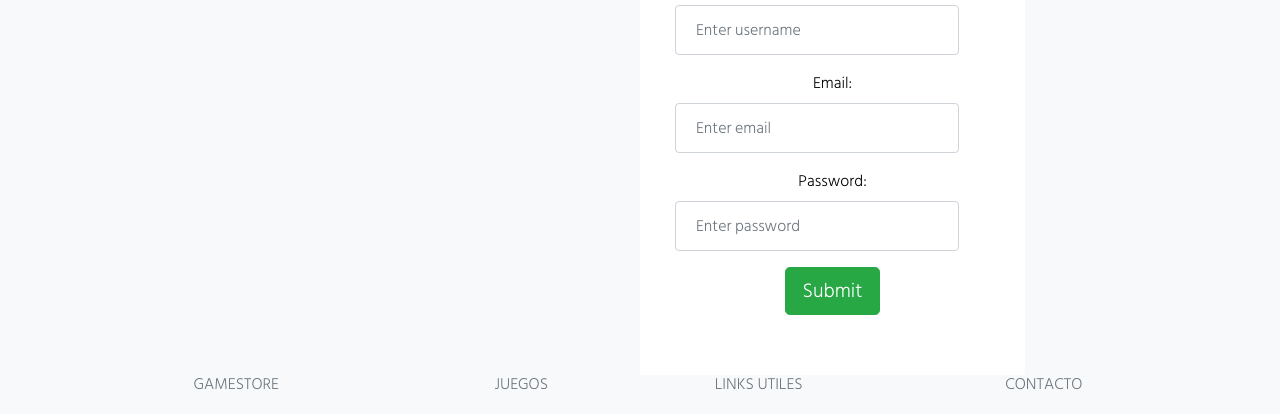
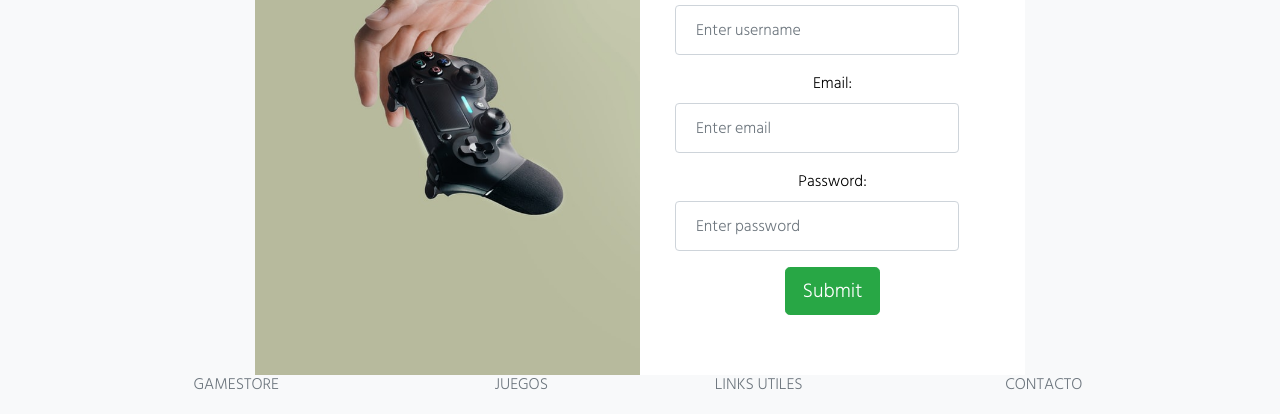
Before and after one commit to Luis-Corbi/mobilestore, a website: page views/registrarse.html in a window 1280 px wide. Shown: the part 365-779 px from the top of the page. Drawn offline with nearby package versions, Linux system fonts and the light colour scheme; files whose address does not match are found by name.

Commit message:
agregue imagen al formulario

```diff
--- a/css/estilo.css
+++ b/css/estilo.css
@@ -112,7 +112,7 @@ ss* {box-sizing: border-box;
 
 	#registration-form .image{
 		float:left;
-		background-image: url("desk.jpg");
+		background-image: url("img.jpg");
 		height: 500px;
 		width: 50%;
 		background-size: cover;
```
Also changed, not shown: assets/img/img.jpg (added).
